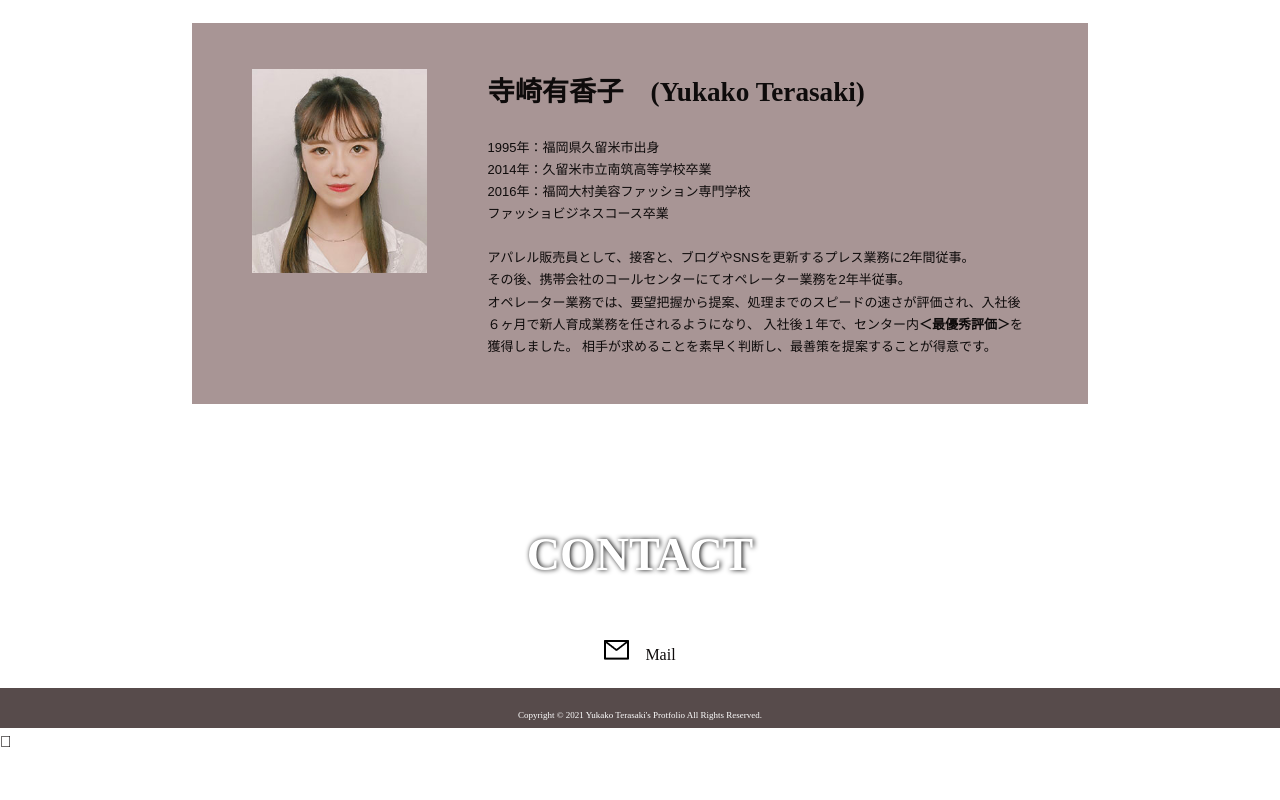
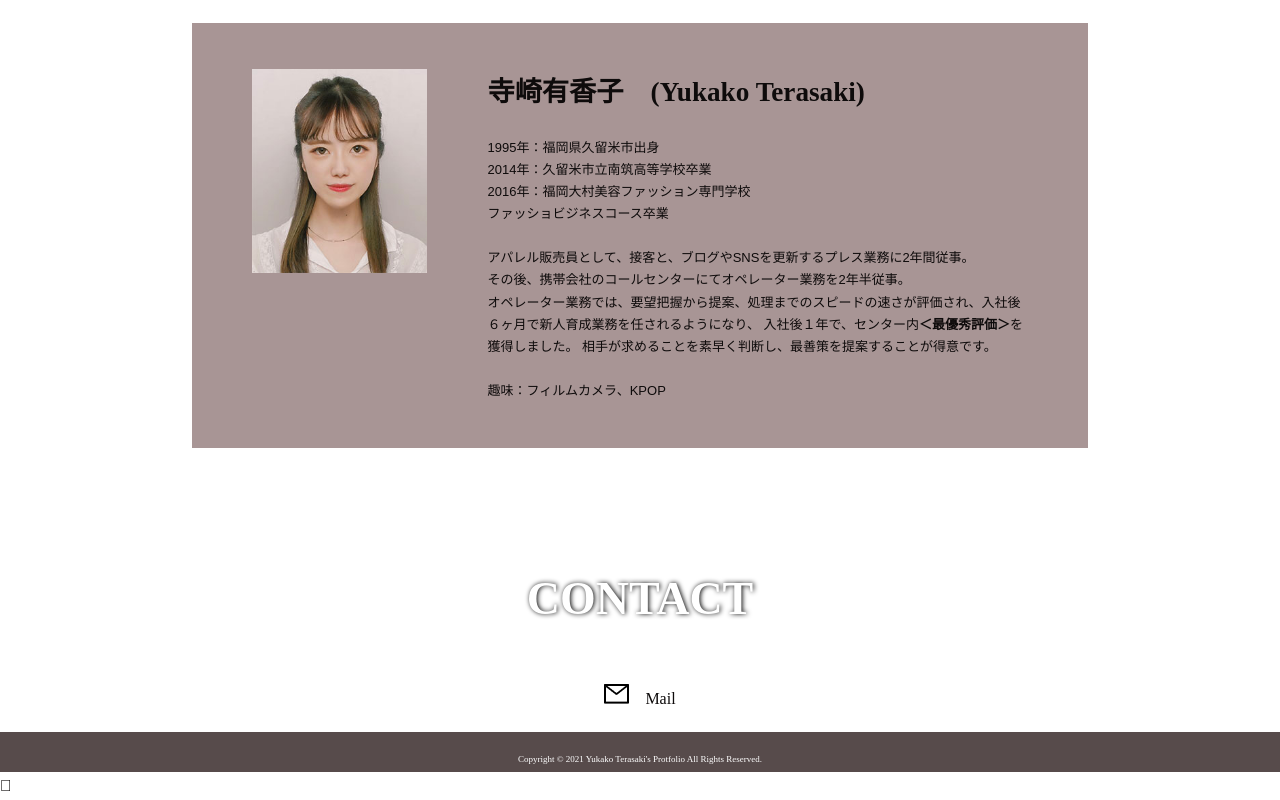
Before and after one commit to teracyorin/yt.portfolio, a plain HTML site: page index.html in a window 1280 px wide. Shown: the part 2092-2892 px from the top of the page. Before the commit the page ends 2847 px from the top, so only its background shows below. Drawn offline with Linux system fonts and the light colour scheme; some packages are replaced by stand-ins of ours.

Commit message:
Update index.html

```diff
--- a/index.html
+++ b/index.html
@@ -130,7 +130,9 @@
                 その後、携帯会社のコールセンターにてオペレーター業務を2年半従事。<br>
                 オペレーター業務では、要望把握から提案、処理までのスピードの速さが評価され、入社後６ヶ月で新人育成業務を任されるようになり、
                 入社後１年で、センター内<strong>＜最優秀評価＞</strong>を獲得しました。
-                相手が求めることを素早く判断し、最善策を提案することが得意です。
+                相手が求めることを素早く判断し、最善策を提案することが得意です。<br>
+                <br>
+                趣味：フィルムカメラ、KPOP
               </p>
             </div>
           </div>
```
